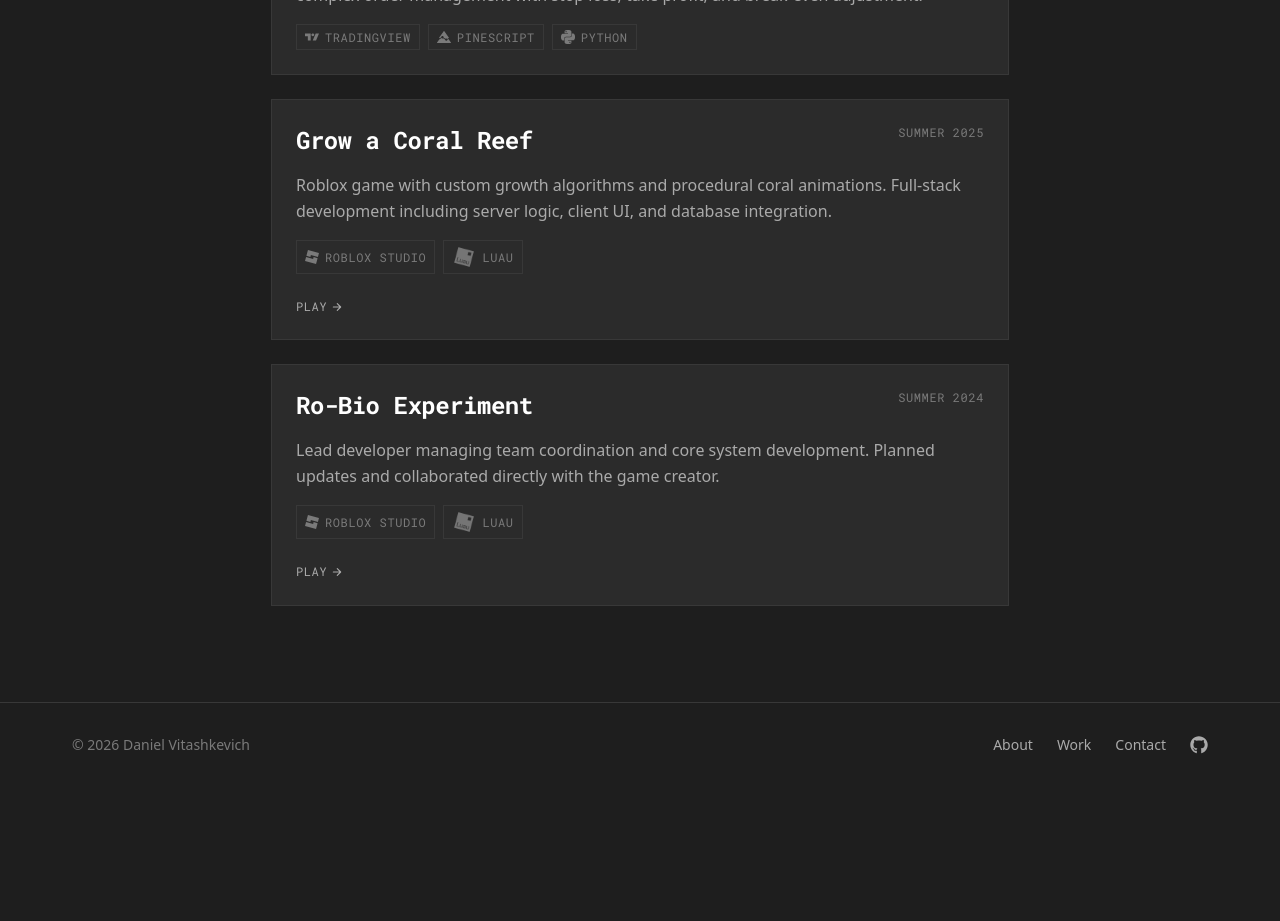
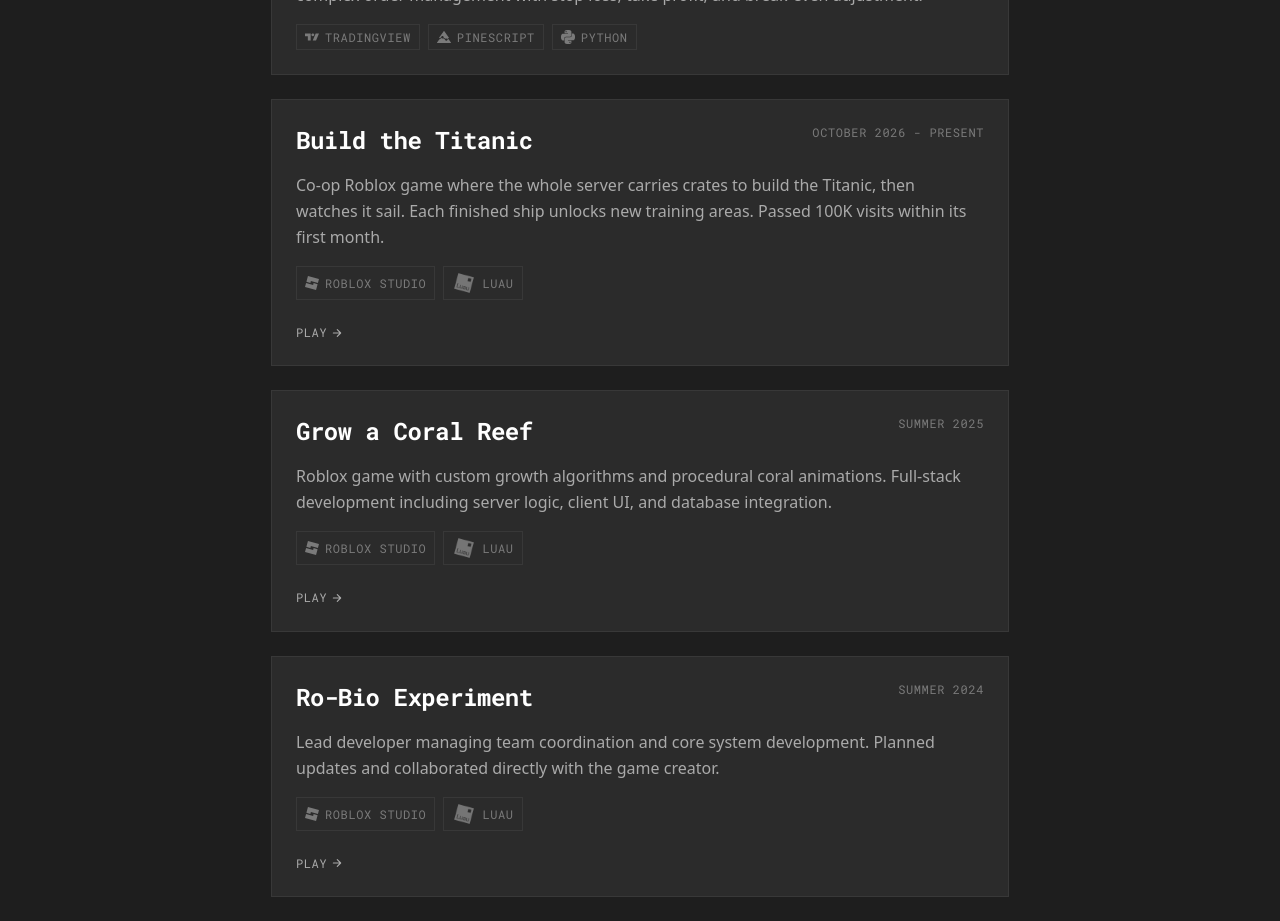
Before and after one commit to Dvitash/dvitash.dev, a Next.js app: page /experience in a window 1280 px wide. Shown: the part 1720-2641 px from the top of the page. Before the commit the page ends 2507 px from the top, so only its background shows below. Built offline with nearby package versions, Linux system fonts and the light colour scheme.

Commit message:
Add Build the Titanic to experience

```diff
--- a/src/app/experience/page.tsx
+++ b/src/app/experience/page.tsx
@@ -75,6 +75,16 @@
     ],
     time: "May 2023 - August 2023",
     description: "Automated execution system converting text alerts into live futures orders. Implemented complex order management with stop loss, take profit, and break-even adjustment.",
+  },
+  {
+    name: "Build the Titanic",
+    technologies: [
+      { icon: <SiRobloxstudio />, name: "Roblox Studio" },
+      { icon: <NamedIcon name="luau" dimmed />, name: "Luau" },
+    ],
+    time: "October 2026 - Present",
+    description: "Co-op Roblox game where the whole server carries crates to build the Titanic, then watches it sail. Each finished ship unlocks new training areas. Passed 100K visits within its first month.",
+    links: [{ url: "https://www.roblox.com/games/139388669928669/Build-the-Titanic", label: "Play" }],
   },
   {
     name: "Grow a Coral Reef",
```
